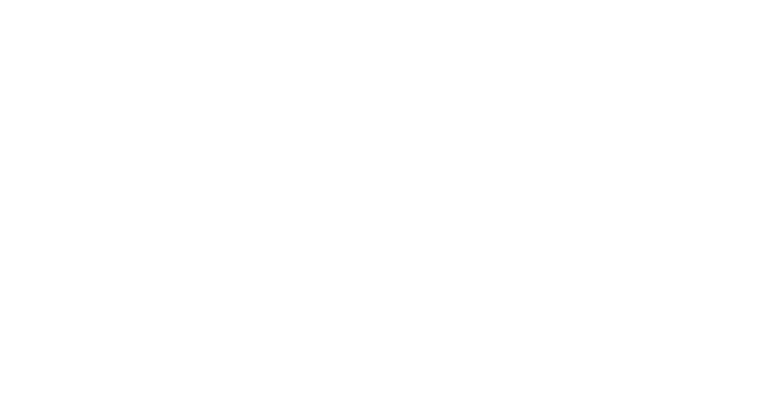
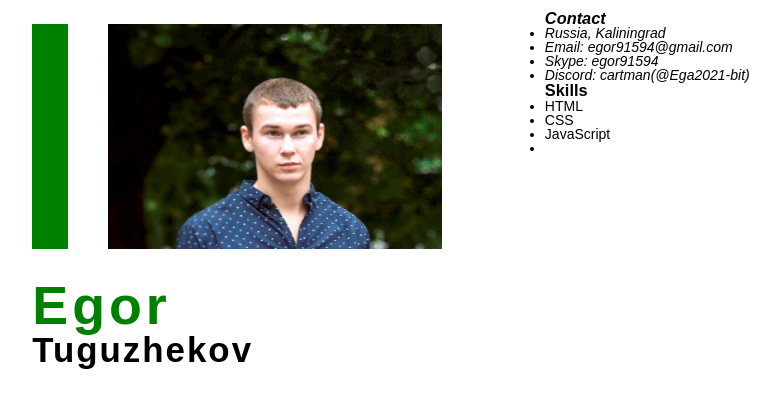
Before and after one commit to Ega2021-bit/rsschool-cv, a plain HTML site: page index.html in a window 1280 px wide. Shown: the whole page, without its empty margins (249-1029 px from the left). Drawn offline with Linux system fonts and the light colour scheme.

Commit message:
init: start ayout cv

```diff
--- a/index.html
+++ b/index.html
@@ -1,12 +1,49 @@
 <!DOCTYPE html>
 <html lang="en">
-<head>
-  <meta charset="UTF-8">
-  <meta http-equiv="X-UA-Compatible" content="IE=edge">
-  <meta name="viewport" content="width=device-width, initial-scale=1.0">
-  <title>Document</title>
-</head>
-<body>
-
-</body>
+  <head>
+    <meta charset="UTF-8" />
+    <meta http-equiv="X-UA-Compatible" content="IE=edge" />
+    <meta name="viewport" content="width=device-width, initial-scale=1.0" />
+    <link rel="stylesheet" href="style.css" />
+    <title>CV</title>
+  </head>
+  <body>
+    <div class="container">
+      <header class="header">
+        <div class="">
+          <div class="vertical-line">
+            <figure class="header-foto">
+              <img class="header-foto-img" src="/img/_A4B2174.jpg" alt="foto" />
+            </figure>
+          </div>
+          <div class="header-title">
+            <h1 class="header-title-name">Egor</h1>
+            <h2 class="header-title-surname">Tuguzhekov</h2>
+          </div>
+        </div>
+      </header>
+      <aside>
+        <div class="contact">
+          <address class="contact-ifo">
+            <h3>Contact</h3>
+            <ul>
+              <li>Russia, Kaliningrad</li>
+              <li>Email: egor91594@gmail.com</li>
+              <li>Skype: egor91594</li>
+              <li>Discord: cartman(@Ega2021-bit)</li>
+            </ul>
+          </address>
+        </div>
+        <div>
+          <h3>Skills</h3>
+          <ul>
+          <li>HTML</li>
+          <li>CSS</li>
+          <li>JavaScript</li>
+          <li></li>
+          </ul>
+        </div>
+      </aside>
+    </div>
+  </body>
 </html>
--- a/style.css
+++ b/style.css
@@ -1,3 +1,72 @@
 * {
   box-sizing: border-box;
 }
+
+body {
+  font: 400 14px/1 "PT Sans", sans-serif;
+  margin: 0;
+}
+
+p {
+  margin: 0;
+  padding: 0;
+}
+
+h1,
+h2,
+h3,
+h4,
+h5,
+h6 {
+  margin: 0;
+}
+
+ul {
+  margin: 0;
+  padding: 0;
+}
+
+.container {
+  width: 800px;
+  margin: 0 auto;
+  padding: 10px;
+  height: 100vh;
+  display: flex;
+  /* justify-content: flex-start; */
+  justify-content: space-around;
+}
+
+.vertical-line {
+  border-left: 36px solid green;
+  height: 225px;
+}
+.header-foto {
+}
+.header-foto-img {
+  width: 334px;
+  height: 225px;
+}
+
+.header-title {
+  padding: 30px 0 0 0;
+}
+
+.header-title-name {
+  font-size: 384%;
+  letter-spacing: 4px;
+  color: green;
+}
+
+.header-title-surname {
+  font-size: 249%;
+  letter-spacing: 2px;
+}
+
+.row {
+}
+
+.contact {
+  display: flex;
+  flex-direction: row;
+
+}
```
Also changed, not shown: img/IMG_20150712_182606.jpg (added), img/_A4B2174.jpg (added).
